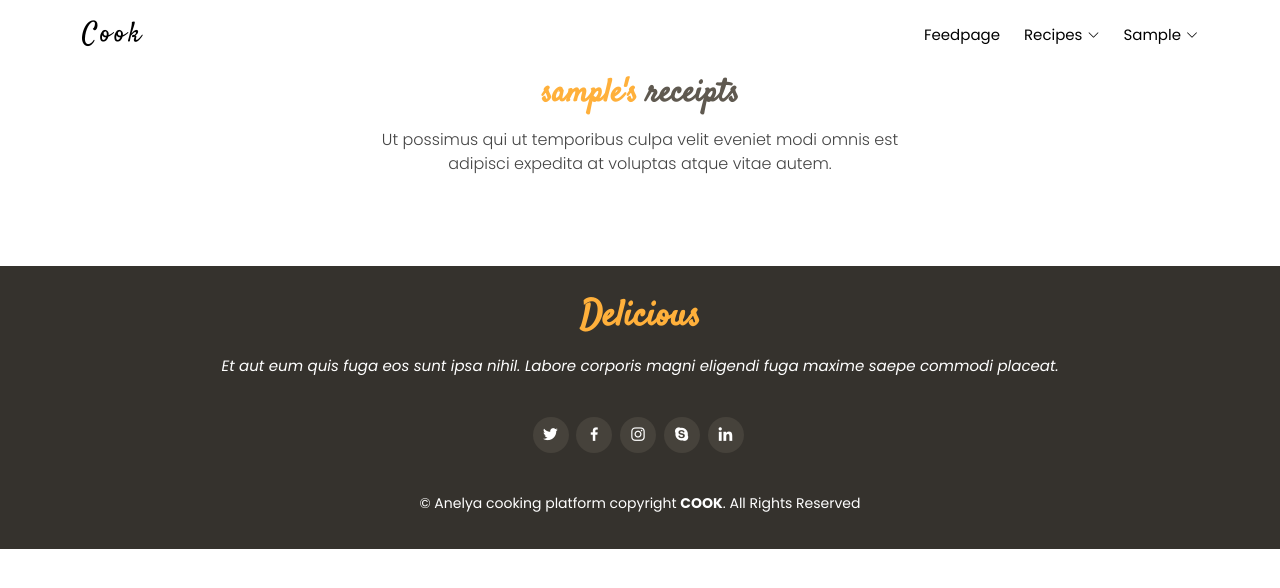
After one commit to zhaubasssar/coook, a Django app: page /book/ in a window 1280 px wide. The commit adds this page. Shown: the top 588 px of the page. Run offline with Django 3.2, Linux system fonts and the light colour scheme; the visitor is signed in with stand-in values (Sample User, id 1); data that the repository does not hold is empty; some libraries are stand-ins or nearby versions.

Commit message:
my receipts page added

```diff
--- a/main/static/css/hello.css
+++ b/main/static/css/hello.css
@@ -8,11 +8,11 @@
 /*--------------------------------------------------------------
 # General
 --------------------------------------------------------------*/
+
 body {
     font-family: "Poppins", sans-serif;
     color: #444444;
 }
-
 a {
     text-decoration: none;
     color: #ffb03b;
@@ -1201,3 +1201,11 @@ section {
 #footer .credits {
     font-size: 13px;
 }
+
+.wrapper {
+    display: flex;
+    flex-direction: column;
+}
+.content {
+    flex-grow: 1;
+}
--- a/main/urls.py
+++ b/main/urls.py
@@ -5,6 +5,7 @@ urlpatterns = [
     path('', hello, name="hello"),
     path('home/', HomeView.as_view(), name="home"),
     path('feedpage/', FeedpageView.as_view(), name="feed"),
+    path('book/', MyReceiptsView.as_view(), name="my-receipts"),
     path('recipe/', CreateRecipe.as_view(), name="new-recipe"),
     path('recipe/<str:slug>/', RecipeArticle.as_view(), name="recipe-article"),
 ]
--- a/main/views.py
+++ b/main/views.py
@@ -37,6 +37,16 @@ class FeedpageView(LoginRequiredMixin, ListView):
         return render(request, self.template_name, {'recipe_list': recipe_list})
 
 
+class MyReceiptsView(LoginRequiredMixin, ListView):
+    model = Recipe
+    login_url = reverse_lazy('login')
+    template_name = "my_receipts.html"
+
+    def get(self, request, *args, **kwargs):
+        recipe_list = self.model.objects.filter(checked=True, author=request.user)
+        return render(request, self.template_name, {'recipe_list': recipe_list})
+
+
 class RecipeArticle( LoginRequiredMixin, DetailView):
     model = Recipe
     login_url = reverse_lazy('login')
--- a/templates/base_frames/base.html
+++ b/templates/base_frames/base.html
@@ -33,6 +33,7 @@
 </head>
 
 <body>
+<div class="wrapper">
 
     <!-- ======= Header ======= -->
     <header id="header" class="fixed-top d-flex align-items-center header-transparent">
@@ -49,10 +50,11 @@
                         <li class="black-nav-links"><a class="nav-link scrollto" href="{% url 'feed' %}">Feedpage</a>
                         </li>
                         {% if user.is_authenticated %}
-                        <li class="dropdown black-nav-links"><a href="{% url 'feed' %}"><span>Recipes</span><i
+                            <li class="dropdown black-nav-links"><a
+                                    href="{% url 'my-receipts' %}"><span>Recipes</span><i
                                     class="bi bi-chevron-down"></i></a>
                                 <ul>
-                                <li class="black-nav-links"><a href="{% url 'feed' %}">Recipes</a></li>
+                                    <li class="black-nav-links"><a href="{% url 'my-receipts' %}">My recipes</a></li>
                                     <li class="black-nav-links"><a href="{% url 'new-recipe' %}"><span>New recipe</span></a>
                                 </ul>
                             </li>
@@ -75,13 +77,16 @@
         </div>
     </header>
     <!-- ======= Main Content ======= -->
+    <div class="content">
         {% block content %}
 
         {% endblock content %}
+    </div>
     {% block footer %}
         {% include 'base_frames/footer.html' %}
     {% endblock footer %}
 
+</div>
 <!-- Vendor JS Files -->
 <script src="{% static 'vendor/bootstrap/js/bootstrap.bundle.min.js' %}"></script>
 <script src="{% static 'vendor/glightbox/js/glightbox.min.js' %}"></script>
--- a/templates/base_frames/footer.html
+++ b/templates/base_frames/footer.html
@@ -1,3 +1,5 @@
+<a href="#" class="back-to-top d-flex align-items-center justify-content-center"><i
+        class="bi bi-arrow-up-short"></i></a>
 <footer id="footer">
     <div class="container">
         <h3>Delicious</h3>
@@ -15,6 +17,3 @@
         </div>
     </div>
 </footer>
-
-<a href="#" class="back-to-top d-flex align-items-center justify-content-center"><i
-        class="bi bi-arrow-up-short"></i></a>
--- a/templates/base_frames/header.html
+++ b/templates/base_frames/header.html
@@ -6,10 +6,10 @@
     <ul>
         <li><a class="nav-link scrollto" href="{% url 'feed' %}">Feedpage</a></li>
         {% if user.is_authenticated %}
-            <li class="dropdown"><a href="{% url 'feed' %}"><span>Recipes</span><i
+            <li class="dropdown"><a href="{% url 'my-receipts' %}"><span>Recipes</span><i
                     class="bi bi-chevron-down"></i></a>
                 <ul>
-                    <li class=""><a href="{% url 'feed' %}">Recipes</a></li>
+                    <li class=""><a href="{% url 'my-receipts' %}">My recipes</a></li>
                     <li class=""><a href="{% url 'new-recipe' %}"><span>New recipe</span></a>
                 </ul>
             </li>
--- /dev/null
+++ b/templates/my_receipts.html
@@ -0,0 +1,34 @@
+{% extends 'base_frames/base.html' %}
+{% block title %}
+    <title>{{ user.username }}'s receipts</title>
+{% endblock title %}
+{% block content %}
+    <section id="why-us" class="why-us">
+        <div class="container">
+
+            <div class="section-title">
+                <h2><span>{{ user.username }}'s</span> receipts</h2>
+                <p>Ut possimus qui ut temporibus culpa velit eveniet modi omnis est adipisci expedita at voluptas
+                    atque
+                    vitae autem.</p>
+            </div>
+            <div class="row">
+                {% for recipe in recipe_list %}
+                    <div class="col-lg-4 mb-5">
+                        <a href="https://cooook.herokuapp.com/recipe/{{ recipe.slug }}/">
+                            <div class="box">
+                                <span>{{ recipe.title }}</span>
+                                <h4>Жасалу тәсілі</h4>
+                                <p>{{ recipe.cooking|safe|slice:70 }}...</p>
+                            </div>
+                        </a>
+                    </div>
+                {% endfor %}
+            </div>
+
+        </div>
+    </section>
+{% endblock content %}
+{% block scripts %}
+    <script src="https://ajax.googleapis.com/ajax/libs/jquery/3.5.1/jquery.min.js"></script>
+{% endblock scripts %}
```
Lines whose indentation alone changed are shown as unchanged.
